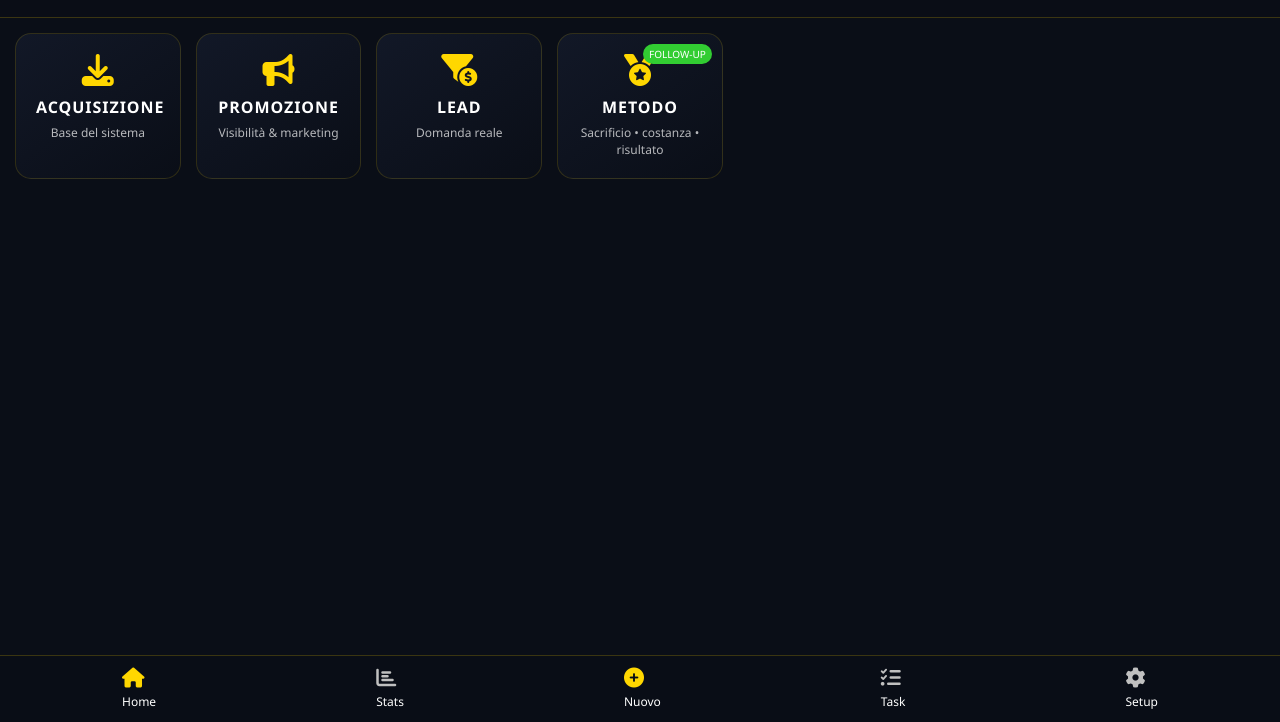
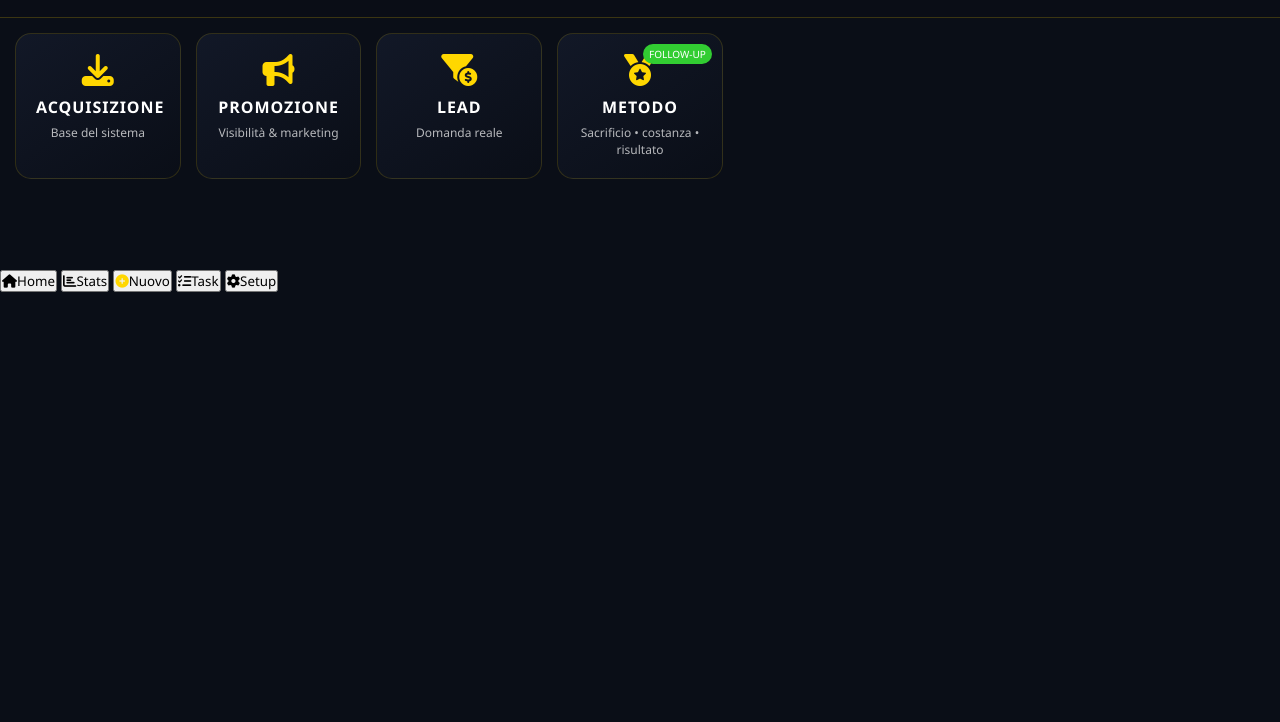
Before and after one commit to josephsocialmedia2-spec/gestionale, a plain HTML site: page dasboard.html in a window 1280 px wide. Shown: the part 78-800 px from the top of the page. Drawn offline with Linux system fonts and the light colour scheme.

Commit message:
Update dasboard.html

```diff
--- a/dasboard.html
+++ b/dasboard.html
@@ -69,29 +69,6 @@ body{background:var(--dark);color:#fff;min-height:100vh}
   padding:3px 6px;
   border-radius:10px
 }
-
-/* FOOTER */
-.footer{
-  position:fixed;
-  bottom:0;left:0;
-  width:100%;
-  display:flex;
-  justify-content:space-around;
-  background:rgba(10,14,23,.95);
-  border-top:1px solid rgba(255,215,0,.2);
-  padding:12px
-}
-.footer button{
-  background:none;
-  border:none;
-  color:#fff;
-  font-size:12px;
-  display:flex;
-  flex-direction:column;
-  gap:5px;
-}
-.footer i{font-size:20px;color:var(--silver)}
-.footer .active i{color:var(--gold)}
 </style>
 </head>
 
@@ -159,7 +136,7 @@ function apri(nome){
     alert("Programma non ancora collegato");
     return;
   }
-  window.open(url,"_blank");
+  window.open(url,"_blank","noopener,noreferrer");
 }
 </script>
 
```
